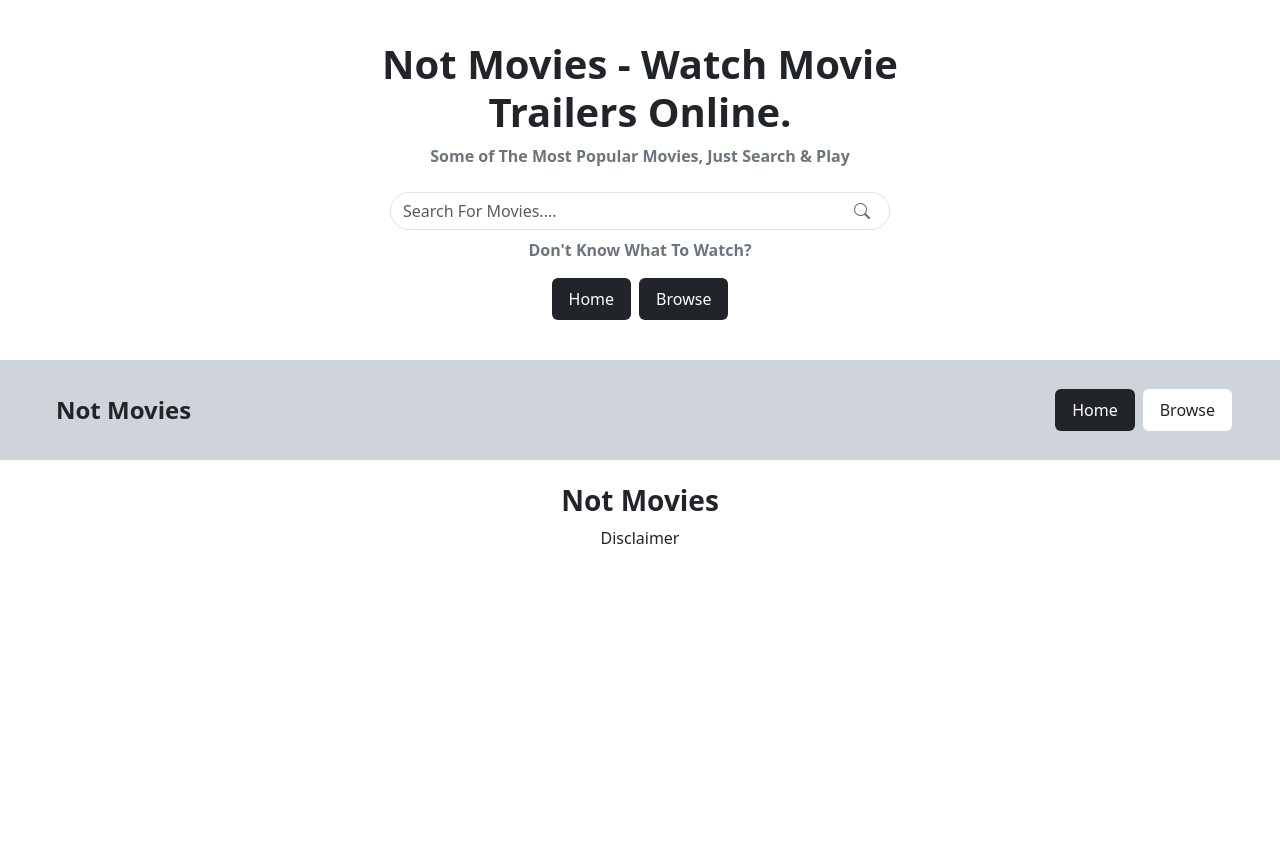
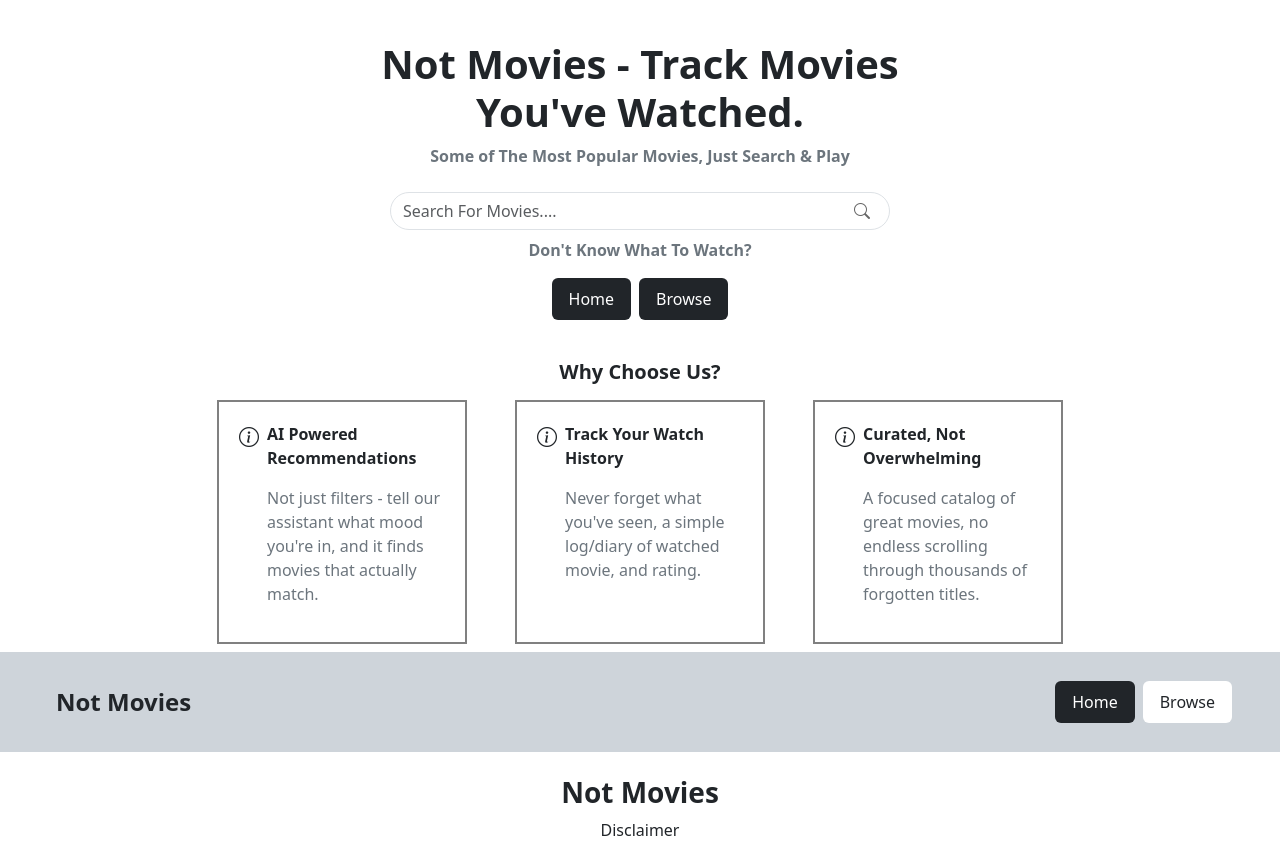
Before and after one commit to DancingAlone-us/NotMovies, a Flask app: page / in a window 1280 px wide. Shown: the part 50-916 px from the top of the page. Before the commit the page ends 594 px from the top, so only its background shows below. Run offline with Flask 3, Linux system fonts and the light colour scheme.

Commit message:
Completed the why choose us section

```diff
--- a/static/css/app.css
+++ b/static/css/app.css
@@ -3,19 +3,19 @@
 }
 
 .banner-title {
-    font-size: clamp(1.4rem, 4vw, 2.5rem); /* scales smoothly instead of one fixed size */
+    font-size: clamp(1.4rem, 4vw, 2.5rem);
     line-height: 1.2;
 }
 
 .search-wrapper {
     position: relative;
-    max-width: 500px; /* caps width on large screens */
+    max-width: 500px;
     margin: 0 auto;
 }
 
 .search-input {
     width: 100%;
-    padding-right: 45px; /* room for the icon so text doesn't run under it */
+    padding-right: 45px;
     border-radius: 999px;
 }
 
@@ -39,3 +39,37 @@
         width: 100%;
     }
 }
+
+.cards {
+    padding: 20px 0;
+}
+
+.cards .d-flex.justify-content-around {
+    flex-wrap: wrap;
+    row-gap: 24px;
+}
+
+.card1 {
+    padding: 20px;
+    border: 2px solid grey;
+    max-width: 250px;
+    width: 100%;
+    flex: 1 1 250px;
+}
+
+.bi-info-circle {
+    font-size: 20px;
+}
+
+
+@media (max-width: 768px) {
+    .cards .d-flex.justify-content-around {
+        flex-direction: column;
+        align-items: center;
+        gap: 20px !important;
+    }
+
+    .card1 {
+        max-width: 90%;
+    }
+}
--- a/templates/landing.html
+++ b/templates/landing.html
@@ -1,8 +1,8 @@
 {% extends "base.html" %}
 {% block head %}
-<title>Not Movies - Watch trailers for free.</title>
-<meta name="keywords" content="movies, trailer, synopsis">
-<meta name="description" content="My movie website helps users find the movie they want to watch and provides information about that movie">
+<title>Not Movies - Track Movies You've Watched.</title>
+<meta name="keywords" content="movies, trailer, synopsis, track">
+<meta name="description" content="My movie website helps users track the movies they've watched">
 {% endblock %}
 
 {% block main %}
@@ -10,7 +10,7 @@
 <!--Search-->
 <div class="search d-flex justify-content-center align-items-center">
     <div class="banner col-11 col-md-8 col-lg-6 mx-auto text-center">
-        <h1 class="text-dark fw-bold banner-title">Not Movies - Watch Movie Trailers Online.</h1>
+        <h1 class="text-dark fw-bold banner-title">Not Movies - Track Movies You've Watched.</h1>
         <p class="text-secondary text-center fw-bold">Some of The Most Popular Movies, Just Search & Play</p>
 
         <form method="get" action="{{ url_for('browse') }}" class="d-flex justify-content-center align-items-center py-2">
@@ -32,4 +32,32 @@
         </div>
     </div>
 </div>
+
+<!--Cards-->
+<h5 class="text-center fw-bold">Why Choose Us?</h5>
+<div class="cards d-flex align-items-center justify-content-center py-2">
+    <div class="d-flex justify-content-around gap-5">
+        <div class="card1 d-flex justify-content-between gap-2">
+            <i class="bi bi-info-circle "></i>
+            <div class="text">
+                <p class="fw-bold text-dark">AI Powered Recommendations</p>
+                <p class="text-secondary">Not just filters - tell our assistant what mood you're in, and it finds movies that actually match.</p>
+            </div>
+        </div>
+                <div class="card1 d-flex justify-content-between gap-2">
+            <i class="bi bi-info-circle "></i>
+            <div class="text">
+                <p class="fw-bold text-dark">Track Your Watch History</p>
+                <p class="text-secondary">Never forget what you've seen, a simple log/diary of watched movie, and rating.</p>
+            </div>
+        </div>
+                <div class="card1 d-flex justify-content-between gap-2">
+            <i class="bi bi-info-circle "></i>
+            <div class="text">
+                <p class="fw-bold text-dark">Curated, Not Overwhelming</p>
+                <p class="text-secondary">A focused catalog of great movies, no endless scrolling through thousands of forgotten titles.</p>
+            </div>
+        </div>
+    </div>
+</div>
 {% endblock %}
```
